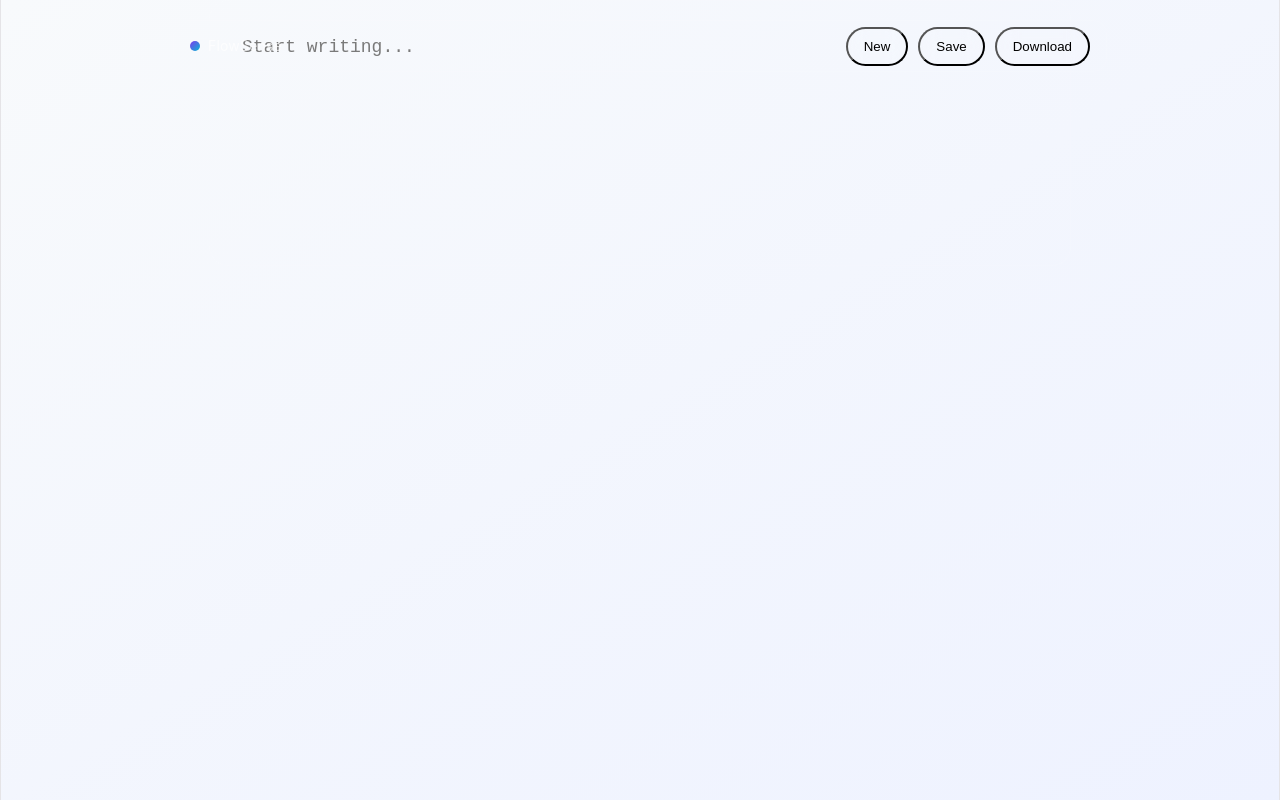
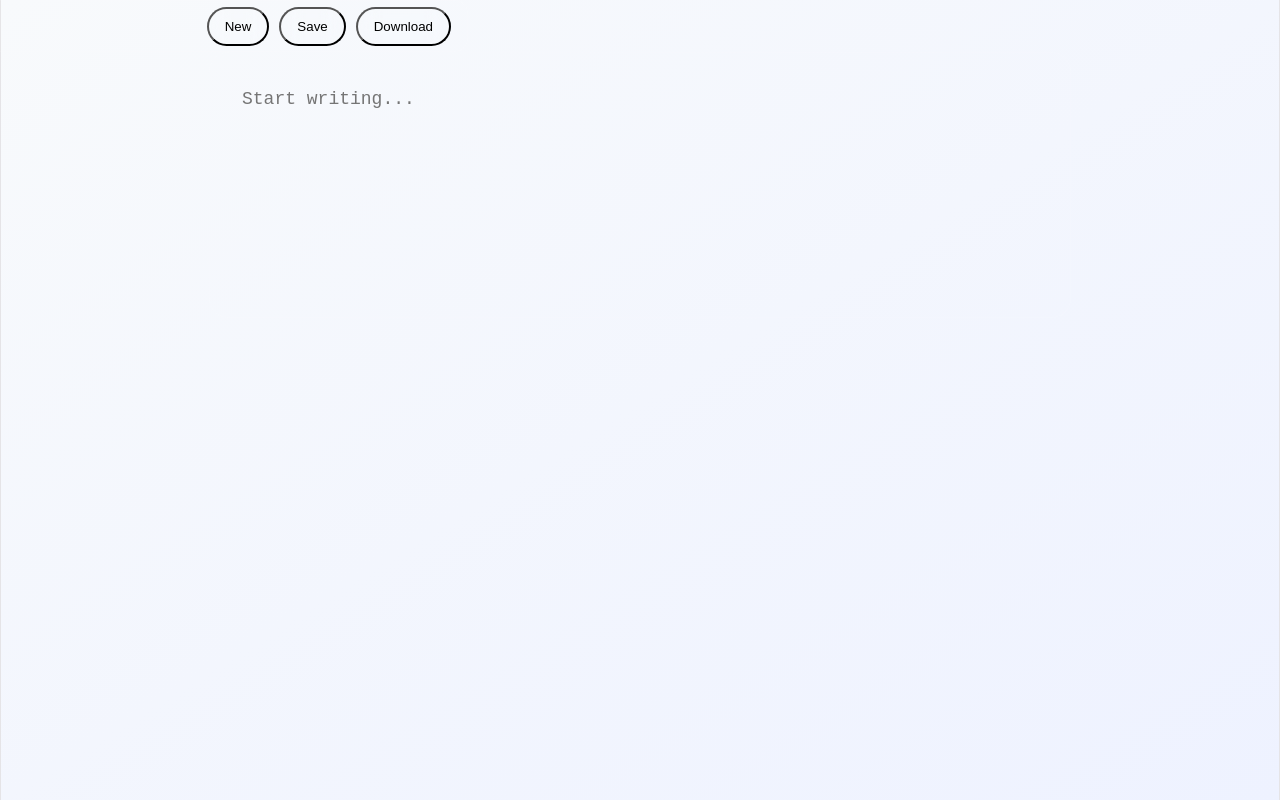
Before and after one commit to Keertilata20/flowsense-app, a React (Vite) app: page / in a window 1280 px wide. Built offline with nearby package versions, Linux system fonts and the light colour scheme.

Commit message:
Improve layout

```diff
--- a/src/App.tsx
+++ b/src/App.tsx
@@ -206,7 +206,7 @@ const styles = {
   },
 
   topBar: {
-    position: "fixed" as const,
+
     top: "20px",
     left: "50%",
     transform: "translateX(-50%)",
```
